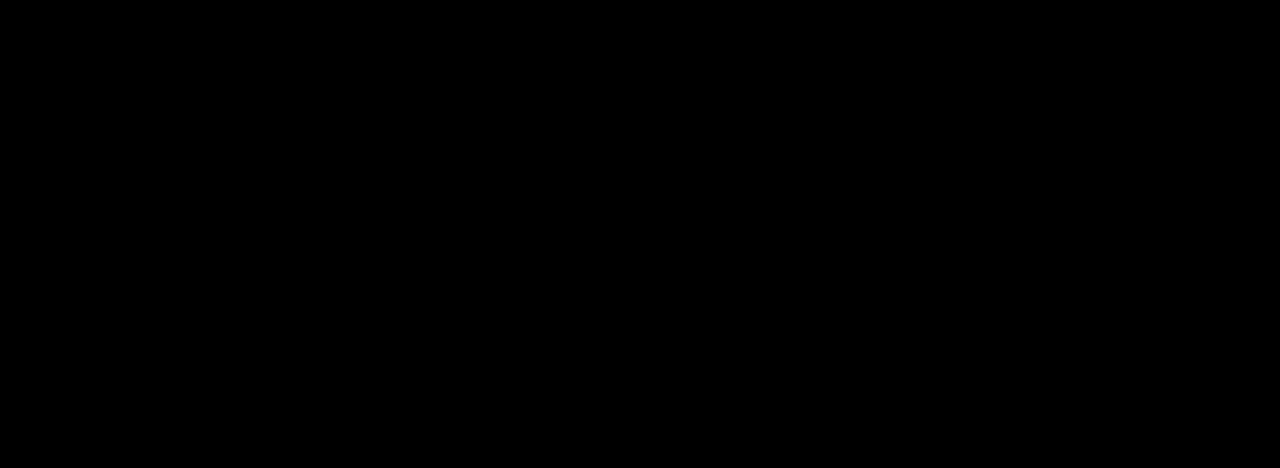
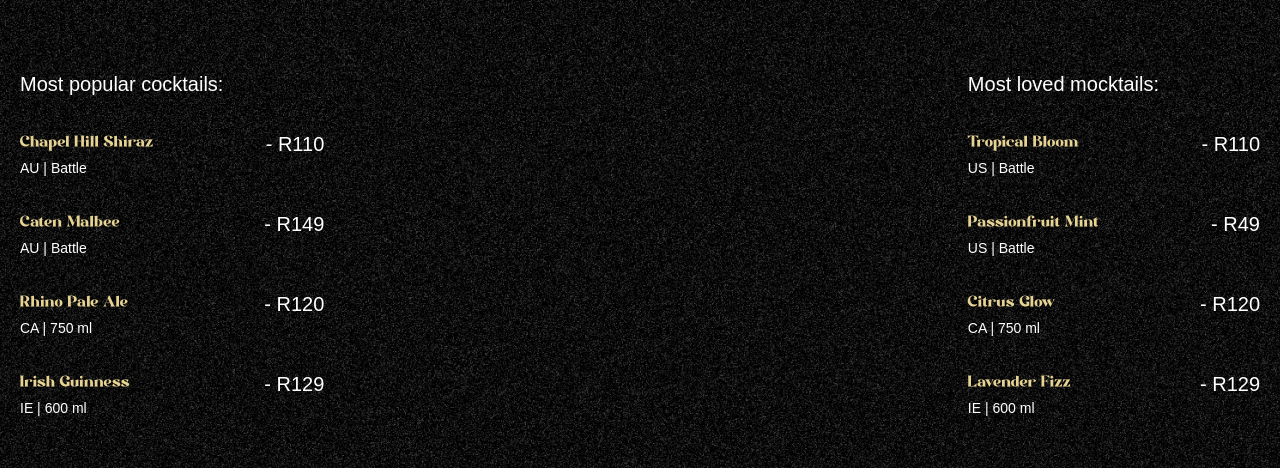
Before and after one commit to YaseenKannemeyer/gsap-cocktail-lab, a React (Vite) app: page / in a window 1280 px wide. Shown: the part 890-1358 px from the top of the page. Built offline with nearby package versions, Linux system fonts and the light colour scheme; a web font is replaced by a local one.

Commit message:
feat: add Cocktails component with GSAP animations and integrate into App

```diff
--- a/constants/index.js
+++ b/constants/index.js
@@ -22,25 +22,25 @@
     name: "Chapel Hill Shiraz",
     country: "AU",
     detail: "Battle",
-    price: "$10",
+    price: "R110",
   },
   {
     name: "Caten Malbee",
     country: "AU",
     detail: "Battle",
-    price: "$49",
+    price: "R149",
   },
   {
     name: "Rhino Pale Ale",
     country: "CA",
     detail: "750 ml",
-    price: "$20",
+    price: "R120",
   },
   {
     name: "Irish Guinness",
     country: "IE",
     detail: "600 ml",
-    price: "$29",
+    price: "R129",
   },
 ];
 
@@ -49,25 +49,25 @@
     name: "Tropical Bloom",
     country: "US",
     detail: "Battle",
-    price: "$10",
+    price: "R110",
   },
   {
     name: "Passionfruit Mint",
     country: "US",
     detail: "Battle",
-    price: "$49",
+    price: "R49",
   },
   {
     name: "Citrus Glow",
     country: "CA",
     detail: "750 ml",
-    price: "$20",
+    price: "R120",
   },
   {
     name: "Lavender Fizz",
     country: "IE",
     detail: "600 ml",
-    price: "$29",
+    price: "R129",
   },
 ];
 
--- a/src/App.jsx
+++ b/src/App.jsx
@@ -2,6 +2,7 @@
 import { gsap } from "gsap";
 import NavBar from "./components/NavBar";
 import Hero from "./components/Hero";
+import Cocktails from "./components/Cocktails";
 
 gsap.registerPlugin(ScrollTrigger, SplitText);
 
@@ -10,7 +11,7 @@
     <main>
       <NavBar />
       <Hero />
-      <div className="h-dvh bg-black"></div>
+      <Cocktails />
     </main>
   );
 };
--- /dev/null
+++ b/src/components/Cocktails.jsx
@@ -0,0 +1,77 @@
+import { useGSAP } from "@gsap/react";
+import gsap from "gsap";
+import { cocktailLists, mockTailLists } from "../../constants/index.js";
+
+const Cocktails = () => {
+  useGSAP(() => {
+    const parallaxTimeline = gsap.timeline({
+      scrollTrigger: {
+        trigger: "#cocktails",
+        start: "top 30%",
+        end: "bottom 80%",
+        scrub: true,
+      },
+    });
+
+    parallaxTimeline
+      .from("#c-left-leaf", {
+        x: -100,
+        y: 100,
+      })
+      .from("#c-right-leaf", {
+        x: 100,
+        y: 100,
+      });
+  });
+
+  return (
+    <section id="cocktails" className="noisy">
+      <img src="/images/cocktail-left-leaf.png" alt="l-leaf" id="c-left-leaf" />
+      <img
+        src="/images/cocktail-right-leaf.png"
+        alt="r-leaf"
+        id="c-right-leaf"
+      />
+
+      <div className="list">
+        <div className="popular">
+          <h2>Most popular cocktails:</h2>
+
+          <ul>
+            {cocktailLists.map(({ name, country, detail, price }) => (
+              <li key={name}>
+                <div className="md:me-28">
+                  <h3>{name}</h3>
+                  <p>
+                    {country} | {detail}
+                  </p>
+                </div>
+                <span>- {price}</span>
+              </li>
+            ))}
+          </ul>
+        </div>
+
+        <div className="loved">
+          <h2>Most loved mocktails:</h2>
+
+          <ul>
+            {mockTailLists.map(({ name, country, detail, price }) => (
+              <li key={name}>
+                <div className="me-28">
+                  <h3>{name}</h3>
+                  <p>
+                    {country} | {detail}
+                  </p>
+                </div>
+                <span>- {price}</span>
+              </li>
+            ))}
+          </ul>
+        </div>
+      </div>
+    </section>
+  );
+};
+
+export default Cocktails;
```
